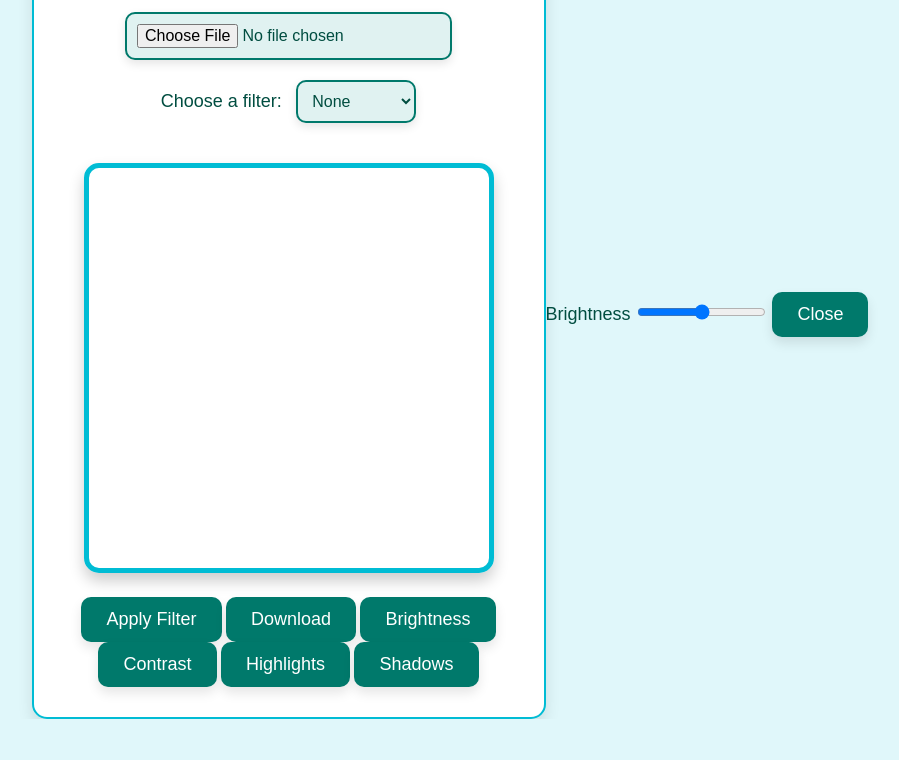
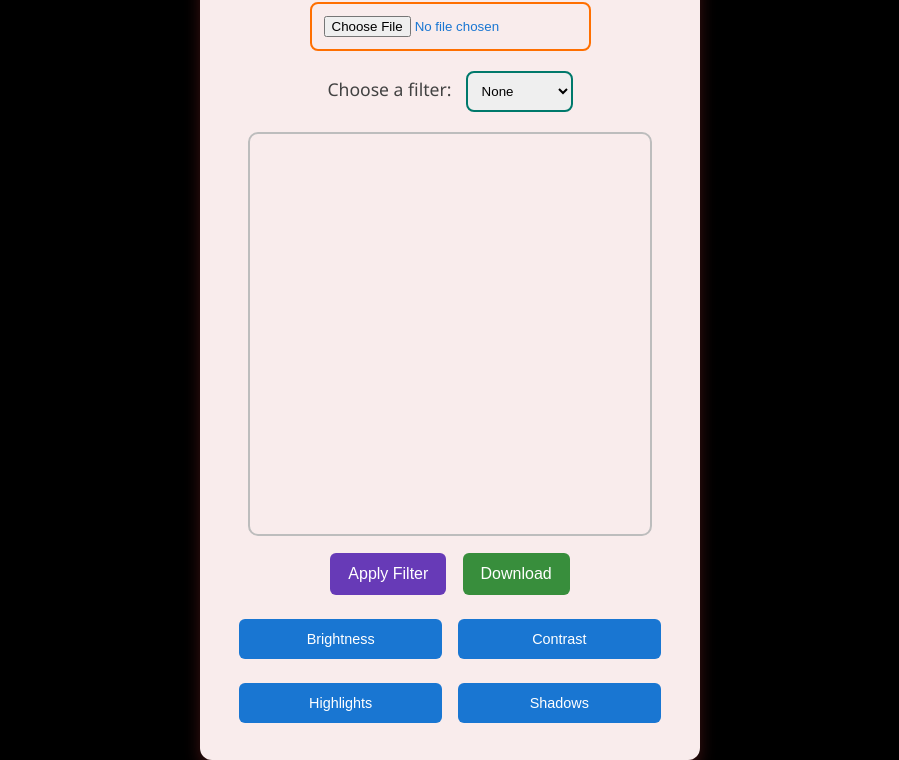
Before and after one commit to ShaunakGhosh-hub/photoeditor, a plain HTML site: page index.html in a window 1280 px wide. Shown: the part 86-846 px from the top of the page, without its empty margins (190-1089 px from the left). Before the commit the page ends 805 px from the top, so only its background shows below. Drawn offline with Linux system fonts and the light colour scheme.

Commit message:
Update styles.css

```diff
--- a/styles.css
+++ b/styles.css
@@ -1,91 +1,185 @@
-/* General Styles */
-body {
-    font-family: 'Arial', sans-serif;
-    background-color: #e0f7fa; /* Light cyan background */
+/* Basic Reset */
+* {
     margin: 0;
     padding: 0;
+    box-sizing: border-box;
+}
+
+body {
+    font-family: 'Segoe UI', Tahoma, Geneva, Verdana, sans-serif;
     display: flex;
     justify-content: center;
     align-items: center;
-    height: 100vh;
+    min-height: 100vh;
+    background-color: #000000; /* Light cyan background */
 }
 
 .container {
-    background-color: #ffffff; /* White container */
-    padding: 30px;
-    border-radius: 15px;
-    box-shadow: 0px 8px 15px rgba(0, 0, 0, 0.1); /* Soft shadow */
-    width: 450px;
+    background-color: #f9ecec;
+    padding: 25px;
+    border-radius: 12px;
+    box-shadow: 0 8px 16px rgba(196, 56, 56, 0.3); /* Deeper shadow */
+    max-width: 500px;
+    width: 100%;
     text-align: center;
-    border: 2px solid #00bcd4; /* Cyan border */
 }
 
 h1 {
-    font-size: 28px;
-    color: #00796b; /* Teal heading color */
+    font-size: 2rem;
+    color: #1a237e; /* Dark blue color */
     margin-bottom: 20px;
+    text-shadow: 1px 1px 2px rgba(0, 0, 0, 0.2); /* Text shadow */
 }
 
+/* Upload Section */
 .upload-section {
     margin-bottom: 20px;
 }
 
-input[type="file"] {
-    padding: 10px;
-    font-size: 16px;
-    border-radius: 10px;
-    border: 2px solid #00796b; /* Teal border */
-    background-color: #e0f2f1; /* Light teal background */
-    color: #004d40; /* Dark teal text */
+.upload-section input[type="file"] {
+    padding: 12px;
+    border: 2px solid #ff6f00; /* Vibrant orange border */
+    color:#1976d2;
+    border-radius: 8px;
     cursor: pointer;
-    box-shadow: 0px 4px 10px rgba(0, 0, 0, 0.1); /* Slight shadow */
+    transition: border-color 0.3s ease;
 }
 
-input[type="file"]:hover {
-    background-color: #00acc1; /* Brighter cyan on hover */
-    color: #ffffff; /* White text */
+.upload-section input[type="file"]:hover {
+    border-color: #ff8f00; /* Lighter orange on hover */
+    color: #000000;
 }
 
+/* Filter Section */
 .filter-section {
     margin-bottom: 20px;
 }
 
-label {
-    font-size: 18px;
-    color: #004d40; /* Dark teal label color */
+.filter-section label {
+    font-size: 1.1rem;
+    color: #424242; /* Dark gray */
+    margin-right: 10px;
 }
 
-select {
+.filter-section select {
     padding: 10px;
-    font-size: 16px;
-    border-radius: 10px;
     border: 2px solid #00796b; /* Teal border */
-    background-color: #e0f2f1; /* Light teal background */
-    color: #004d40; /* Dark teal text */
-    cursor: pointer;
-    margin-left: 10px;
-    box-shadow: 0px 4px 10px rgba(0, 0, 0, 0.1); /* Slight shadow */
+    border-radius: 8px;
+    transition: border-color 0.3s ease;
+}
+
+.filter-section select:hover {
+    border-color: #009688; /* Lighter teal on hover */
+}
+
+/* Canvas Section */
+.canvas-section {
+    margin-top: 20px;
 }
 
 canvas {
-    margin: 20px 0;
-    border: 5px solid #00bcd4; /* Cyan border */
-    border-radius: 15px;
-    box-shadow: 0px 8px 15px rgba(0, 0, 0, 0.2); /* Stronger shadow for canvas */
+    border: 2px solid #bdbdbd; /* Gray border */
+    border-radius: 10px;
+    max-width: 100%;
 }
 
+/* Buttons */
 button {
-    padding: 12px 25px;
-    background-color: #00796b; /* Teal button */
-    color: white;
+    padding: 12px 18px;
+    margin: 12px 6px;
     border: none;
-    border-radius: 10px;
+    border-radius: 6px;
+    font-size: 1rem;
     cursor: pointer;
-    font-size: 18px;
-    transition: background-color 0.3s ease;
-    box-shadow: 0px 6px 12px rgba(0, 0, 0, 0.1); /* Soft shadow */
+    transition: background-color 0.3s ease, transform 0.2s ease;
 }
 
-button:hover {
-    background-color: #004d40; /* Darker teal on hover */
+button#applyFilterBtn {
+    background-color: #673ab7; /* Deep purple */
+    color: white;
 }
+
+button#applyFilterBtn:hover {
+    background-color: #5e35b1; /* Darker purple on hover */
+    transform: translateY(-2px); /* Lift effect */
+}
+
+button#downloadBtn {
+    background-color: #388e3c; /* Green */
+    color: white;
+}
+
+button#downloadBtn:hover {
+    background-color: #2e7d32; /* Darker green on hover */
+    transform: translateY(-2px); /* Lift effect */
+}
+
+/* Adjustment Button Styles */
+.adjustment-buttons {
+    display: flex;
+    flex-wrap: wrap;
+    justify-content: center;
+    gap: 12px;
+}
+
+.adjustment-button {
+    background-color: #1976d2; /* Blue */
+    color: #fff;
+    padding: 12px;
+    border-radius: 6px;
+    font-size: 0.9rem;
+    cursor: pointer;
+    transition: background-color 0.3s ease, transform 0.2s ease;
+    width: 45%;
+}
+
+.adjustment-button:hover {
+    background-color: #1565c0; /* Darker blue on hover */
+    transform: translateY(-2px); /* Lift effect */
+}
+
+/* Slider Panel */
+.slider-panel {
+    position: fixed;
+    bottom: 0;
+    left: 0;
+    right: 0;
+    background: #ffffff;
+    box-shadow: 0 -2px 15px rgba(0, 0, 0, 0.3);
+    padding: 25px;
+    display: none;
+    flex-direction: column;
+    align-items: center;
+}
+
+.slider-panel.open {
+    display: flex;
+}
+
+.slider-panel label {
+    font-size: 1.1rem;
+    color: #424242; /* Dark gray */
+    margin-bottom: 12px;
+}
+
+.slider-panel input[type="range "] {
+    width: 100%;
+    margin-bottom: 20px;
+}
+
+.slider-panel button {
+    padding: 12px 18px;
+    margin: 12px 6px;
+    border: none;
+    border-radius: 6px;
+    font-size: 1rem;
+    cursor: pointer;
+    transition: background-color 0.3s ease, transform 0.2s ease;
+    background-color: #388e3c; /* Green */
+    color: white;
+}
+
+.slider-panel button:hover {
+    background-color: #2e7d32; /* Darker green on hover */
+    transform: translateY(-2px); /* Lift effect */
+}
```
